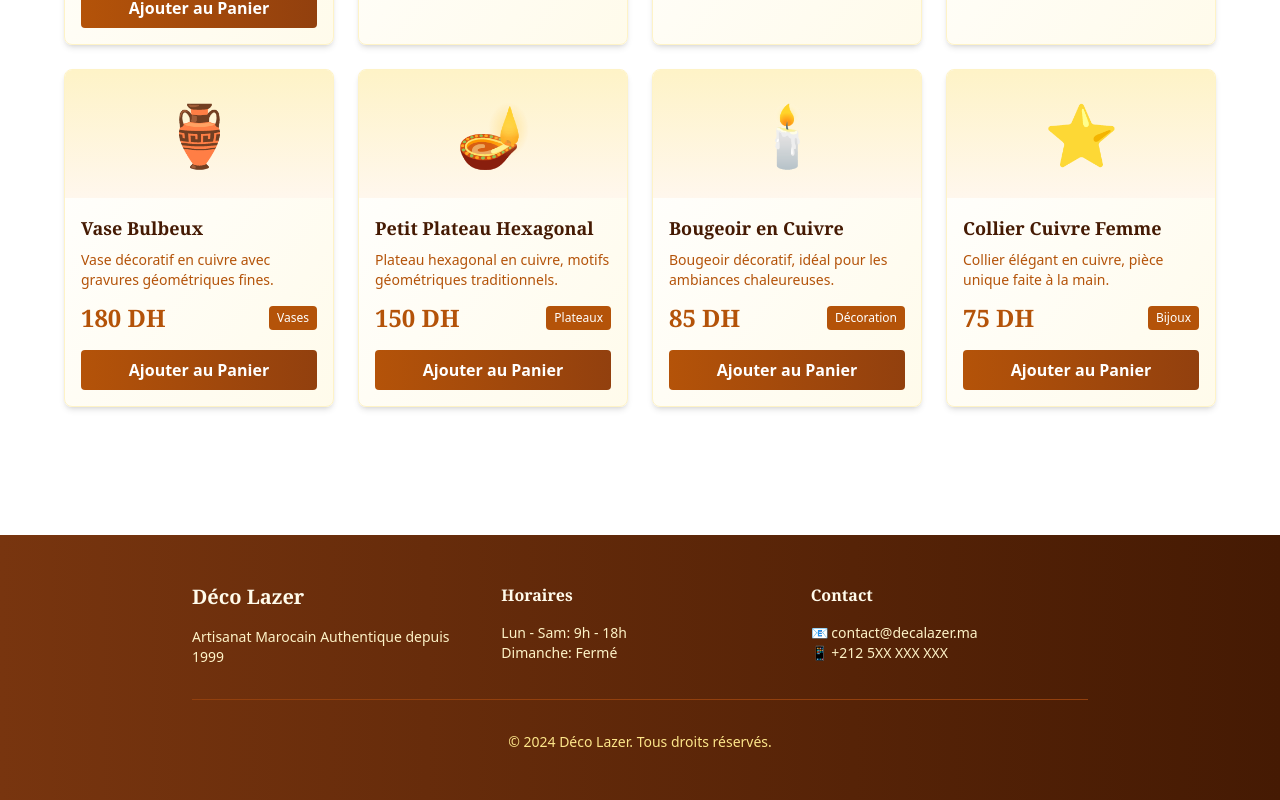
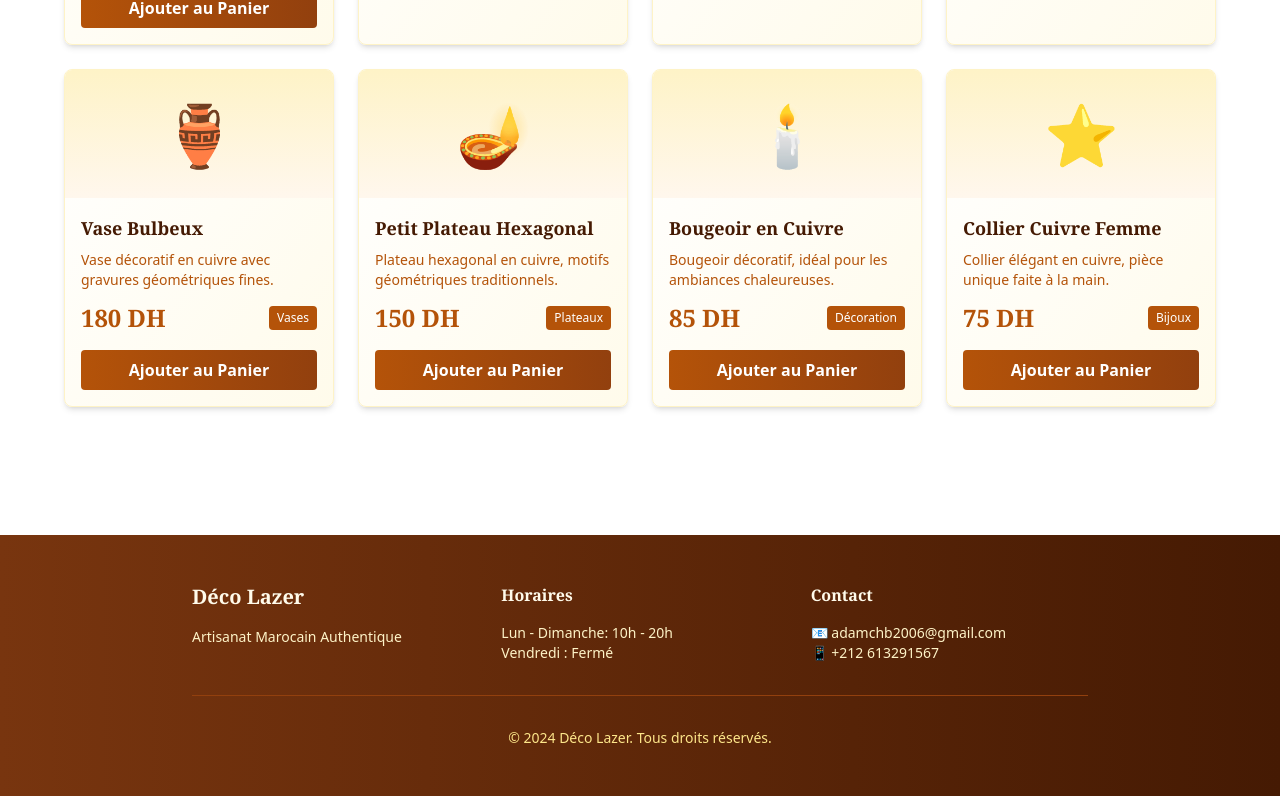
Before and after one commit to AdamChahb/DecoLazer, a React (Create React App) app: page / in a window 1280 px wide. Shown: the part 932-1732 px from the top of the page. Built offline with nearby package versions, Linux system fonts and the light colour scheme.

Commit message:
Update App.jsx

```diff
--- a/src/App.jsx
+++ b/src/App.jsx
@@ -429,17 +429,17 @@ export default function DecoLazerShop() {
           <div className="grid grid-cols-1 md:grid-cols-3 gap-8 mb-8">
             <div>
               <h3 className="text-xl font-serif font-bold mb-4">Déco Lazer</h3>
-              <p className="text-amber-100 text-sm">Artisanat Marocain Authentique depuis 1999</p>
+              <p className="text-amber-100 text-sm">Artisanat Marocain Authentique</p>
             </div>
             <div>
               <h3 className="font-serif font-bold mb-4">Horaires</h3>
-              <p className="text-amber-100 text-sm">Lun - Sam: 9h - 18h</p>
-              <p className="text-amber-100 text-sm">Dimanche: Fermé</p>
+              <p className="text-amber-100 text-sm">Lun - Dimanche: 10h - 20h</p>
+              <p className="text-amber-100 text-sm">Vendredi : Fermé</p>
             </div>
             <div>
               <h3 className="font-serif font-bold mb-4">Contact</h3>
-              <p className="text-amber-100 text-sm">📧 contact@decalazer.ma</p>
-              <p className="text-amber-100 text-sm">📱 +212 5XX XXX XXX</p>
+              <p className="text-amber-100 text-sm">📧 adamchb2006@gmail.com</p>
+              <p className="text-amber-100 text-sm">📱 +212 613291567</p>
             </div>
           </div>
           <div className="border-t border-amber-800 pt-8 text-center text-amber-200 text-sm">
```
